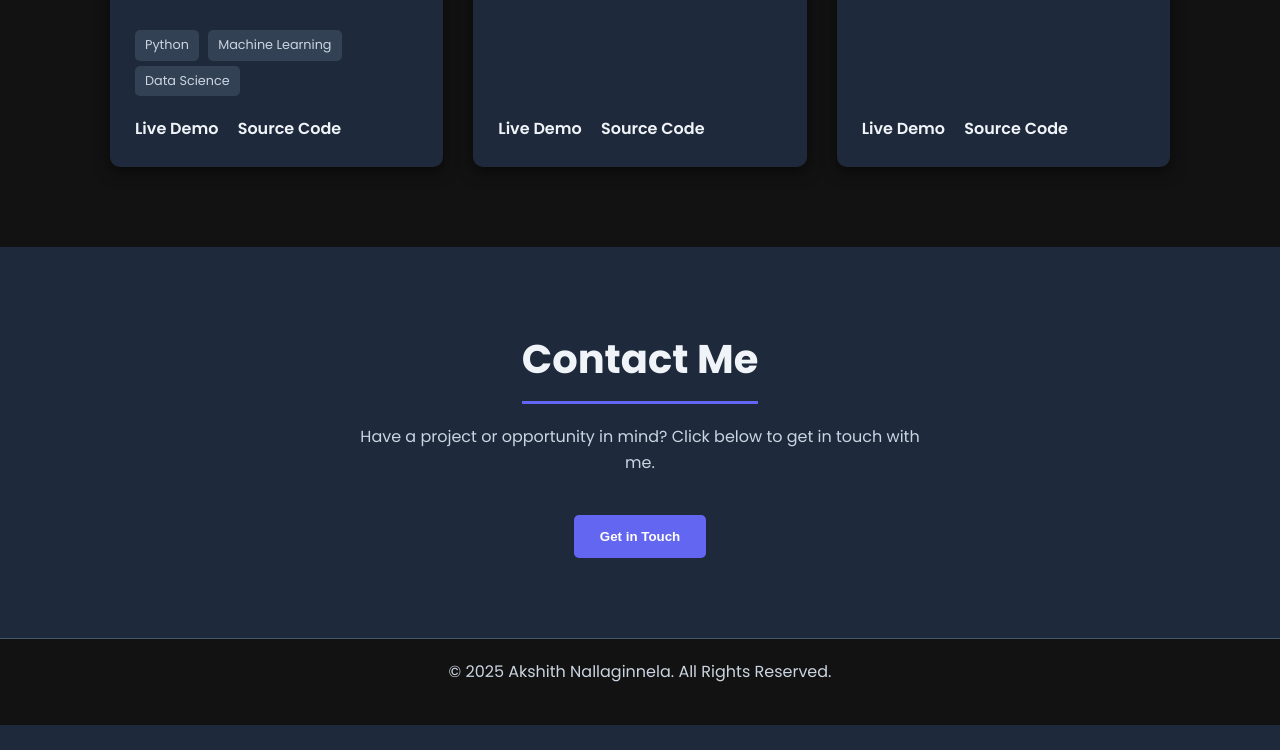
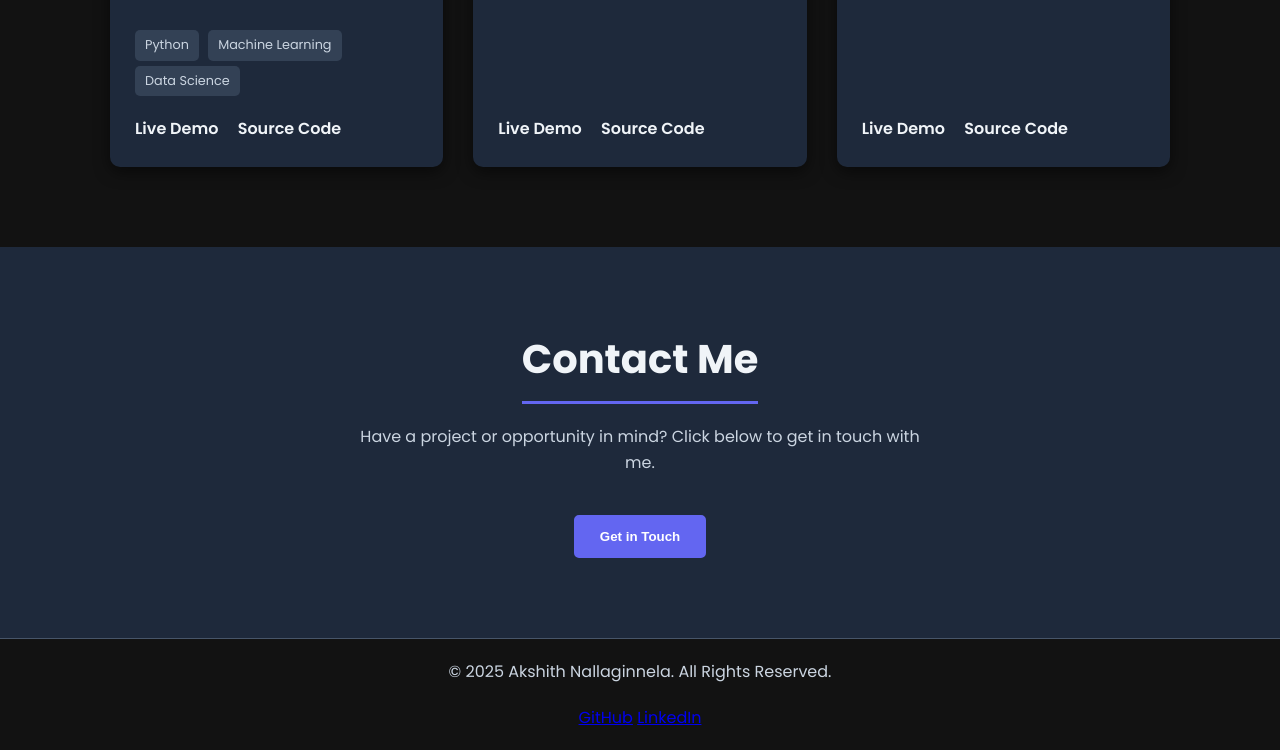
Before and after one commit to akshithnallaginnela/akshithnallaginnela.github.io, a plain HTML site: page index.html in a window 1280 px wide. Shown: the part 2703-3453 px from the top of the page. Before the commit the page ends 3428 px from the top, so only its background shows below. Drawn offline with Linux system fonts and the light colour scheme.

Commit message:
Update index.html

```diff
--- a/index.html
+++ b/index.html
@@ -628,6 +628,9 @@
     <!-- Footer -->
     <footer>
         <p>&copy; 2025 Akshith Nallaginnela. All Rights Reserved.</p>
+        <div class="contact-info" style="margin-top: 15px;">
+      <a href="https://github.com/akshithnallaginnela" target="_blank">GitHub</a>
+      <a href="https://www.linkedin.com/in/akshith-nallaginnela" target="_blank">LinkedIn</a>
     </footer>
 
     <script>
```
